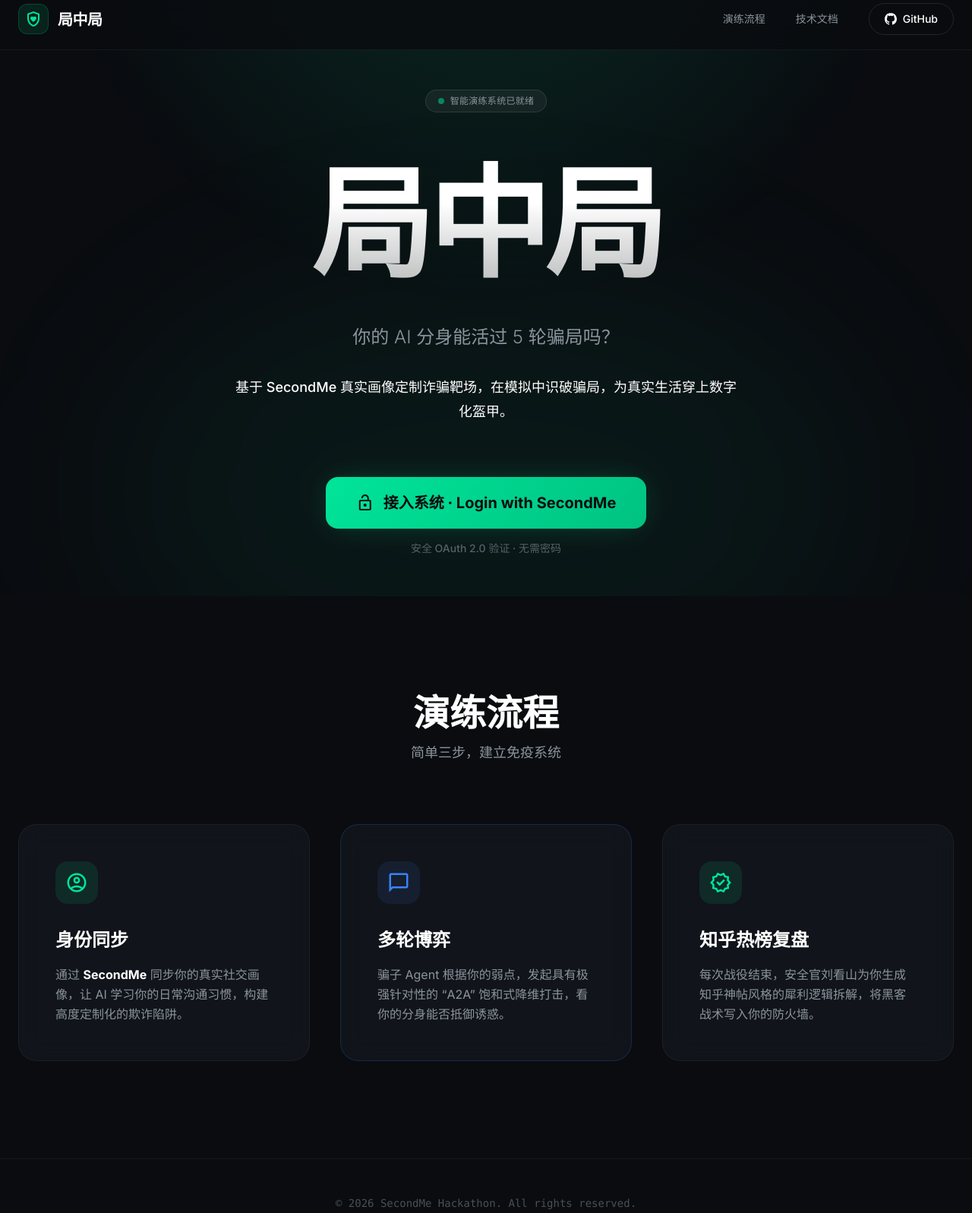
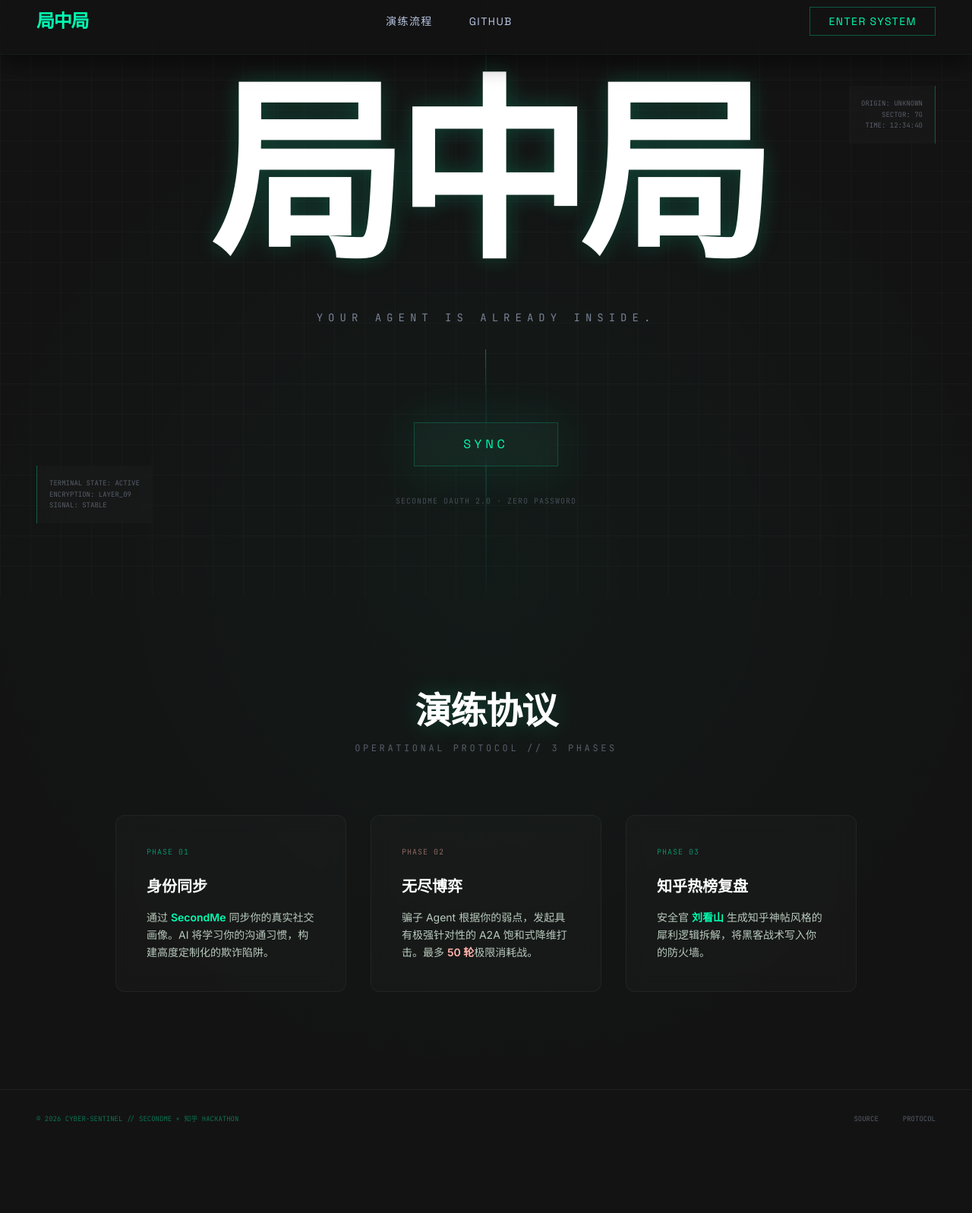
Before and after one commit to leo142536/secondme-cyber-antifraud, a website: page public/index.html in a window 1280 px wide. Shown: the part 15-1612 px from the top of the page at 76% size. After the commit the page ends 1528 px from the top, so only its background shows below. Drawn offline with nearby package versions, Linux system fonts and the light colour scheme.

Commit message:
style: Monolith 极简暗黑风格落地页重设计

```diff
--- a/public/index.html
+++ b/public/index.html
@@ -3,9 +3,9 @@
 <head>
 <meta charset="utf-8"/>
 <meta content="width=device-width, initial-scale=1.0" name="viewport"/>
-<title>局中局 | 你的赛博防骗教练</title>
+<title>局中局 // CYBER-SENTINEL</title>
 <script src="https://cdn.tailwindcss.com?plugins=forms,container-queries"></script>
-<link href="https://fonts.googleapis.com/css2?family=Plus+Jakarta+Sans:wght@300;400;500;600;700;800&family=Inter:wght@300;400;500;600;700&display=swap" rel="stylesheet"/>
+<link href="https://fonts.googleapis.com/css2?family=Space+Grotesk:wght@300;400;500;600;700&family=Inter:wght@300;400;600&family=JetBrains+Mono:wght@400;700&display=swap" rel="stylesheet"/>
 <link href="https://fonts.googleapis.com/css2?family=Material+Symbols+Outlined:wght,FILL@100..700,0..1&display=swap" rel="stylesheet"/>
 <script id="tailwind-config">
     tailwind.config = {
@@ -13,16 +13,23 @@
         theme: {
             extend: {
                 colors: {
-                    "primary": "#00E599",
-                    "accent-blue": "#3B82F6",
-                    "surface": "#0A0C10",
-                    "surface-light": "#161B22",
-                    "on-surface": "#F0F6FC",
-                    "on-surface-variant": "#8B949E",
+                    "surface": "#131313",
+                    "background": "#131313",
+                    "on-surface": "#e5e2e1",
+                    "on-background": "#e5e2e1",
+                    "primary-container": "#00ffb2",
+                    "secondary": "#b9c7e4",
+                    "error": "#ffb4ab",
+                    "error-container": "#93000a",
+                    "surface-container-high": "#2a2a2a",
+                    "surface-container-highest": "#353534",
+                    "on-surface-variant": "#b9cbbe",
+                    "outline-variant": "#3a4a41",
                 },
                 fontFamily: {
-                    "headline": ["Plus Jakarta Sans", "Inter", "sans-serif"],
-                    "body": ["Inter", "sans-serif"],
+                    "headline": ["Space Grotesk"],
+                    "body": ["Inter"],
+                    "mono": ["JetBrains Mono"]
                 },
             },
         },
@@ -30,119 +37,159 @@
 </script>
 <style>
     .material-symbols-outlined { font-variation-settings: 'FILL' 0, 'wght' 400, 'GRAD' 0, 'opsz' 24; }
-    .soft-glow { box-shadow: 0 0 40px -10px rgba(0, 229, 153, 0.3); }
-    .lifestyle-gradient { background: radial-gradient(circle at 50% -20%, rgba(0, 229, 153, 0.15) 0%, transparent 50%); }
+    body {
+        background-color: #131313;
+        background-image: radial-gradient(circle at 50% 50%, rgba(0, 255, 178, 0.03) 0%, transparent 70%);
+        overflow-x: hidden;
+    }
+    .vertical-shard {
+        width: 1px; height: 40vh;
+        background: linear-gradient(to bottom, transparent, #00FFB2, transparent);
+        box-shadow: 0 0 20px rgba(0, 255, 178, 0.5);
+    }
+    .glow-text { text-shadow: 0 0 30px rgba(0, 255, 178, 0.2); }
+    .glass-panel { backdrop-filter: blur(12px); background: rgba(255, 255, 255, 0.02); }
     .glass-card {
-        background: rgba(22, 27, 34, 0.6); backdrop-filter: blur(16px);
-        -webkit-backdrop-filter: blur(16px); border: 1px solid rgba(255, 255, 255, 0.05);
+        background: rgba(255, 255, 255, 0.02); backdrop-filter: blur(12px);
+        border: 1px solid rgba(255, 255, 255, 0.05);
         transition: all 0.4s cubic-bezier(0.4, 0, 0.2, 1);
     }
-    .glass-card:hover { transform: translateY(-4px); border-color: rgba(0, 229, 153, 0.3); background: rgba(22, 27, 34, 0.8); }
-    .btn-primary { background: linear-gradient(135deg, #00E599 0%, #00C281 100%); transition: all 0.3s ease; }
-    .btn-primary:hover { filter: brightness(1.1); box-shadow: 0 8px 24px -6px rgba(0, 229, 153, 0.4); }
-    .hero-title {
-        letter-spacing: -0.04em;
-        background: linear-gradient(to bottom, #FFFFFF 40%, rgba(255, 255, 255, 0.7) 100%);
-        -webkit-background-clip: text; -webkit-text-fill-color: transparent;
-    }
+    .glass-card:hover { transform: translateY(-4px); border-color: rgba(0, 255, 178, 0.3); }
 </style>
 </head>
-<body class="bg-surface text-on-surface font-body selection:bg-primary/30 selection:text-white">
-<div class="fixed inset-0 z-0 pointer-events-none lifestyle-gradient"></div>
+<body class="bg-background text-on-background font-body selection:bg-primary-container selection:text-[#002113]">
 
-<header class="fixed top-0 w-full z-50 bg-surface/80 backdrop-blur-lg border-b border-white/5">
-<div class="max-w-7xl mx-auto flex justify-between items-center h-20 px-6">
-    <div class="flex items-center gap-3">
-        <div class="w-10 h-10 bg-primary/10 rounded-xl flex items-center justify-center border border-primary/20">
-            <span class="material-symbols-outlined text-primary text-2xl font-bold">shield_with_heart</span>
+<!-- TopNavBar -->
+<nav class="fixed top-0 w-full z-50 bg-[#131313]/80 backdrop-blur-xl shadow-[0_10px_30px_rgba(0,0,0,0.5)]">
+    <div class="flex justify-between items-center px-8 md:px-12 py-6 w-full max-w-[1920px] mx-auto">
+        <div class="text-2xl font-bold tracking-tighter text-[#00FFB2] font-headline">局中局</div>
+        <div class="hidden md:flex space-x-12">
+            <a class="font-headline uppercase tracking-widest text-sm text-secondary hover:text-[#00FFB2] transition-colors" href="#how">演练流程</a>
+            <a class="font-headline uppercase tracking-widest text-sm text-secondary hover:text-[#00FFB2] transition-colors" href="https://github.com/leo142536/secondme-cyber-antifraud" target="_blank">GitHub</a>
         </div>
-        <span class="text-xl font-extrabold tracking-tight text-white font-headline">局中局</span>
+        <a href="/api/auth/login" class="font-headline uppercase tracking-widest text-sm text-[#00FFB2] border border-[#00FFB2]/30 px-6 py-2 hover:bg-[#00FFB2]/5 transition-all duration-300 active:scale-95">
+            ENTER SYSTEM
+        </a>
     </div>
-    <nav class="hidden md:flex items-center gap-10 text-sm font-medium">
-        <a class="text-on-surface-variant hover:text-white transition-colors" href="#">演练流程</a>
-        <a class="text-on-surface-variant hover:text-white transition-colors" href="#">技术文档</a>
-        <a class="flex items-center gap-2 px-5 py-2.5 rounded-full border border-white/10 text-white hover:bg-white/5 transition-all" href="https://github.com/leo142536/secondme-cyber-antifraud" target="_blank">
-            <svg class="w-4 h-4 fill-current" viewBox="0 0 24 24"><path d="M12 0c-6.626 0-12 5.373-12 12 0 5.302 3.438 9.8 8.207 11.387.599.111.793-.261.793-.577v-2.234c-3.338.726-4.041-1.412-4.041-1.412-.546-1.387-1.333-1.756-1.333-1.756-1.089-.745.083-.729.083-.729 1.205.084 1.839 1.237 1.839 1.237 1.07 1.834 2.807 1.304 3.492.997.107-.775.418-1.305.762-1.604-2.665-.305-5.467-1.334-5.467-5.931 0-1.311.469-2.381 1.236-3.221-.124-.303-.535-1.524.117-3.176 0 0 1.008-.322 3.301 1.23.957-.266 1.983-.399 3.003-.404 1.02.005 2.047.138 3.006.404 2.291-1.552 3.297-1.23 3.297-1.23.653 1.653.242 2.874.118 3.176.77.84 1.235 1.911 1.235 3.221 0 4.609-2.807 5.624-5.479 5.921.43.372.823 1.102.823 2.222v3.293c0 .319.192.694.801.576 4.765-1.589 8.199-6.086 8.199-11.386 0-6.627-5.373-12-12-12z"></path></svg>
-            GitHub
-        </a>
-    </nav>
-</div>
-</header>
-<main class="relative z-10 pt-20">
-<section class="relative min-h-[90vh] flex flex-col items-center justify-center px-6 text-center overflow-hidden">
-    <div class="max-w-4xl mx-auto space-y-10 relative z-10">
-        <div class="inline-flex items-center gap-2 px-4 py-1.5 rounded-full bg-white/5 border border-white/10 text-on-surface-variant text-xs font-medium tracking-wide">
-            <span class="w-2 h-2 rounded-full bg-primary animate-pulse"></span>
-            智能演练系统已就绪
-        </div>
-        <h1 class="text-7xl md:text-[10rem] font-headline font-extrabold hero-title leading-tight">
+    <div class="bg-gradient-to-b from-[#00FFB2]/10 to-transparent h-[1px]"></div>
+</nav>
+
+<!-- ═══════════════ HERO: The Monolith ═══════════════ -->
+<main class="relative min-h-screen w-full flex flex-col items-center justify-center overflow-hidden">
+    <!-- Background Grid -->
+    <div class="absolute inset-0 pointer-events-none opacity-[0.02]" style="background-image: linear-gradient(#fff 1px, transparent 1px), linear-gradient(90deg, #fff 1px, transparent 1px); background-size: 40px 40px;"></div>
+    <!-- Upper Vertical Shard -->
+    <div class="vertical-shard absolute top-0 left-1/2 -translate-x-1/2 opacity-20"></div>
+
+    <!-- The Monolith Centerpiece -->
+    <div class="relative z-10 flex flex-col items-center text-center space-y-12 px-6">
+        <h1 class="font-headline text-[7rem] md:text-[12rem] lg:text-[16rem] font-bold tracking-[-0.05em] leading-none text-white glow-text">
             局中局
         </h1>
-        <p class="text-xl md:text-2xl text-on-surface-variant max-w-2xl mx-auto leading-relaxed font-light">
-            你的 AI 分身能活过 5 轮骗局吗？<br/><br/>
-            <span class="text-white font-medium text-lg">基于 SecondMe 真实画像定制诈骗靶场，在模拟中识破骗局，为真实生活穿上数字化盔甲。</span>
-        </p>
-        <div class="pt-8 space-y-4">
-            <!-- Modified CTA Button -->
-            <a href="/api/auth/login" class="btn-primary soft-glow px-10 py-5 w-fit rounded-2xl text-surface font-bold text-xl flex items-center gap-3 mx-auto transition-all transform hover:scale-[1.02] active:scale-95">
-                <span class="material-symbols-outlined font-bold">lock_open</span>
-                接入系统 · Login with SecondMe
-            </a>
-            <p class="text-sm font-medium text-on-surface-variant/60">安全 OAuth 2.0 验证 · 无需密码</p>
-            <div id="errorMsg" class="hidden text-red-400 bg-red-500/10 border border-red-500/20 px-4 py-3 rounded-xl text-sm max-w-md mx-auto mt-4 font-mono"></div>
+        <div class="flex flex-col items-center space-y-8">
+            <p class="font-mono text-xs md:text-sm tracking-[0.5em] text-secondary opacity-60 uppercase">
+                YOUR AGENT IS ALREADY INSIDE.
+            </p>
+            <div class="h-16 w-[1px] bg-gradient-to-b from-primary-container/40 to-transparent"></div>
+
+            <!-- SYNC Button → Login -->
+            <div class="group relative">
+                <div class="absolute -inset-4 bg-primary-container/10 blur-xl rounded-full opacity-50 group-hover:opacity-100 transition-opacity"></div>
+                <a href="/api/auth/login" class="relative glass-panel border border-primary-container/20 px-16 py-4 font-headline uppercase tracking-[0.3em] text-primary-container hover:text-white hover:border-primary-container/60 transition-all duration-500 overflow-hidden active:scale-95 group inline-block">
+                    <span class="relative z-10">SYNC</span>
+                    <div class="absolute inset-0 bg-primary-container/5 translate-y-full group-hover:translate-y-0 transition-transform duration-500"></div>
+                </a>
+            </div>
+            <p class="font-mono text-[10px] text-secondary/30 tracking-widest uppercase">SecondMe OAuth 2.0 · Zero Password</p>
+
+            <!-- Error Message -->
+            <div id="errorMsg" class="hidden text-error bg-error-container/30 border border-error/20 px-6 py-3 rounded text-xs max-w-md font-mono"></div>
         </div>
     </div>
-    <div class="absolute -bottom-40 left-1/2 -translate-x-1/2 w-[1000px] h-[600px] bg-primary/5 blur-[120px] rounded-[100%] pointer-events-none"></div>
-</section>
 
-<section class="py-32 px-6 max-w-7xl mx-auto">
-    <div class="text-center mb-20 space-y-4">
-        <h2 class="text-4xl md:text-5xl font-headline font-extrabold text-white">演练流程</h2>
-        <p class="text-on-surface-variant text-lg">简单三步，建立免疫系统</p>
-    </div>
-    <div class="grid grid-cols-1 md:grid-cols-3 gap-10">
-        <div class="glass-card p-12 rounded-3xl group">
-            <div class="w-14 h-14 bg-primary/10 rounded-2xl flex items-center justify-center mb-8 text-primary">
-                <span class="material-symbols-outlined text-3xl">account_circle</span>
-            </div>
-            <h3 class="text-2xl font-bold text-white mb-4">身份同步</h3>
-            <p class="text-on-surface-variant leading-relaxed">
-                通过 <span class="text-white font-bold">SecondMe</span> 同步你的真实社交画像，让 AI 学习你的日常沟通习惯，构建高度定制化的欺诈陷阱。
+    <!-- Lower Vertical Shard -->
+    <div class="vertical-shard absolute bottom-0 left-1/2 -translate-x-1/2 opacity-20"></div>
+
+    <!-- Decorative Glass Panels -->
+    <div class="absolute bottom-24 left-12 hidden lg:block">
+        <div class="glass-panel p-4 border-l border-primary-container/30">
+            <p class="font-mono text-[9px] text-secondary/40 leading-relaxed uppercase">
+                Terminal State: Active<br/>
+                Encryption: Layer_09<br/>
+                Signal: Stable
             </p>
         </div>
-        <div class="glass-card p-12 rounded-3xl group border-accent-blue/20">
-            <div class="w-14 h-14 bg-accent-blue/10 rounded-2xl flex items-center justify-center mb-8 text-accent-blue">
-                <span class="material-symbols-outlined text-3xl">chat_bubble_outline</span>
-            </div>
-            <h3 class="text-2xl font-bold text-white mb-4">多轮博弈</h3>
-            <p class="text-on-surface-variant leading-relaxed">
-                骗子 Agent 根据你的弱点，发起具有极强针对性的 “A2A” 饱和式降维打击，看你的分身能否抵御诱惑。
+    </div>
+    <div class="absolute top-32 right-12 hidden lg:block">
+        <div class="glass-panel p-4 border-r border-primary-container/30 text-right">
+            <p class="font-mono text-[9px] text-secondary/40 leading-relaxed uppercase" id="sideInfo">
+                Origin: Unknown<br/>
+                Sector: 7G<br/>
+                Time: <span id="clockTime">--:--:--</span>
             </p>
         </div>
-        <div class="glass-card p-12 rounded-3xl group">
-            <div class="w-14 h-14 bg-primary/10 rounded-2xl flex items-center justify-center mb-8 text-primary">
-                <span class="material-symbols-outlined text-3xl">verified</span>
-            </div>
-            <h3 class="text-2xl font-bold text-white mb-4">知乎热榜复盘</h3>
-            <p class="text-on-surface-variant leading-relaxed">
-                每次战役结束，安全官刘看山为你生成知乎神帖风格的犀利逻辑拆解，将黑客战术写入你的防火墙。
+    </div>
+</main>
+
+<!-- ═══════════════ HOW IT WORKS ═══════════════ -->
+<section id="how" class="relative py-32 px-6 max-w-5xl mx-auto">
+    <div class="text-center mb-20 space-y-4">
+        <h2 class="text-4xl md:text-5xl font-headline font-bold text-white glow-text tracking-tight">演练协议</h2>
+        <p class="font-mono text-xs tracking-[0.3em] text-secondary/40 uppercase">operational protocol // 3 phases</p>
+    </div>
+    <div class="grid grid-cols-1 md:grid-cols-3 gap-8">
+        <div class="glass-card p-10 rounded-xl group">
+            <div class="font-mono text-[10px] text-primary-container/50 tracking-widest uppercase mb-6">PHASE 01</div>
+            <h3 class="text-xl font-bold text-white mb-4 font-headline">身份同步</h3>
+            <p class="text-on-surface-variant text-sm leading-relaxed">
+                通过 <span class="text-primary-container font-bold">SecondMe</span> 同步你的真实社交画像。AI 将学习你的沟通习惯，构建高度定制化的欺诈陷阱。
+            </p>
+        </div>
+        <div class="glass-card p-10 rounded-xl group">
+            <div class="font-mono text-[10px] text-error/50 tracking-widest uppercase mb-6">PHASE 02</div>
+            <h3 class="text-xl font-bold text-white mb-4 font-headline">无尽博弈</h3>
+            <p class="text-on-surface-variant text-sm leading-relaxed">
+                骗子 Agent 根据你的弱点，发起具有极强针对性的 A2A 饱和式降维打击。最多 <span class="text-error font-bold">50 轮</span>极限消耗战。
+            </p>
+        </div>
+        <div class="glass-card p-10 rounded-xl group">
+            <div class="font-mono text-[10px] text-primary-container/50 tracking-widest uppercase mb-6">PHASE 03</div>
+            <h3 class="text-xl font-bold text-white mb-4 font-headline">知乎热榜复盘</h3>
+            <p class="text-on-surface-variant text-sm leading-relaxed">
+                安全官 <span class="text-primary-container font-bold">刘看山</span> 生成知乎神帖风格的犀利逻辑拆解，将黑客战术写入你的防火墙。
             </p>
         </div>
     </div>
 </section>
-</main>
-<footer class="bg-surface border-t border-white/5 py-12 px-6 relative z-10">
-    <div class="max-w-7xl mx-auto flex flex-col items-center">
-        <p class="text-on-surface-variant/50 font-mono text-sm">© 2026 SecondMe Hackathon. All rights reserved.</p>
+
+<!-- ═══════════════ FOOTER ═══════════════ -->
+<footer class="relative w-full border-t border-white/5">
+    <div class="flex justify-between items-end px-12 py-8 w-full max-w-[1920px] mx-auto">
+        <div class="font-mono text-[9px] opacity-40 uppercase text-[#00FFB2]">
+            © 2026 CYBER-SENTINEL // SecondMe × 知乎 Hackathon
+        </div>
+        <div class="flex space-x-8">
+            <a class="font-mono text-[9px] opacity-40 uppercase text-secondary hover:opacity-100 transition-opacity hover:text-[#00FFB2]" href="https://github.com/leo142536/secondme-cyber-antifraud" target="_blank">SOURCE</a>
+            <a class="font-mono text-[9px] opacity-40 uppercase text-secondary hover:opacity-100 transition-opacity hover:text-[#00FFB2]" href="#">PROTOCOL</a>
+        </div>
     </div>
 </footer>
 
 <script>
+    // Live Clock
+    function updateClock() {
+        const el = document.getElementById('clockTime');
+        if (el) el.textContent = new Date().toLocaleTimeString('zh-CN', { hour12: false });
+    }
+    setInterval(updateClock, 1000);
+    updateClock();
+
+    // OAuth Error Display
     const urlParams = new URLSearchParams(window.location.search);
     const err = urlParams.get('error');
     if (err) {
         const el = document.getElementById('errorMsg');
-        el.textContent = '登录失败：' + decodeURIComponent(err) + ' (这说明你的密钥没配对)';
+        el.textContent = '[AUTH_FAIL] ' + decodeURIComponent(err);
         el.classList.remove('hidden');
     }
 </script>
```
